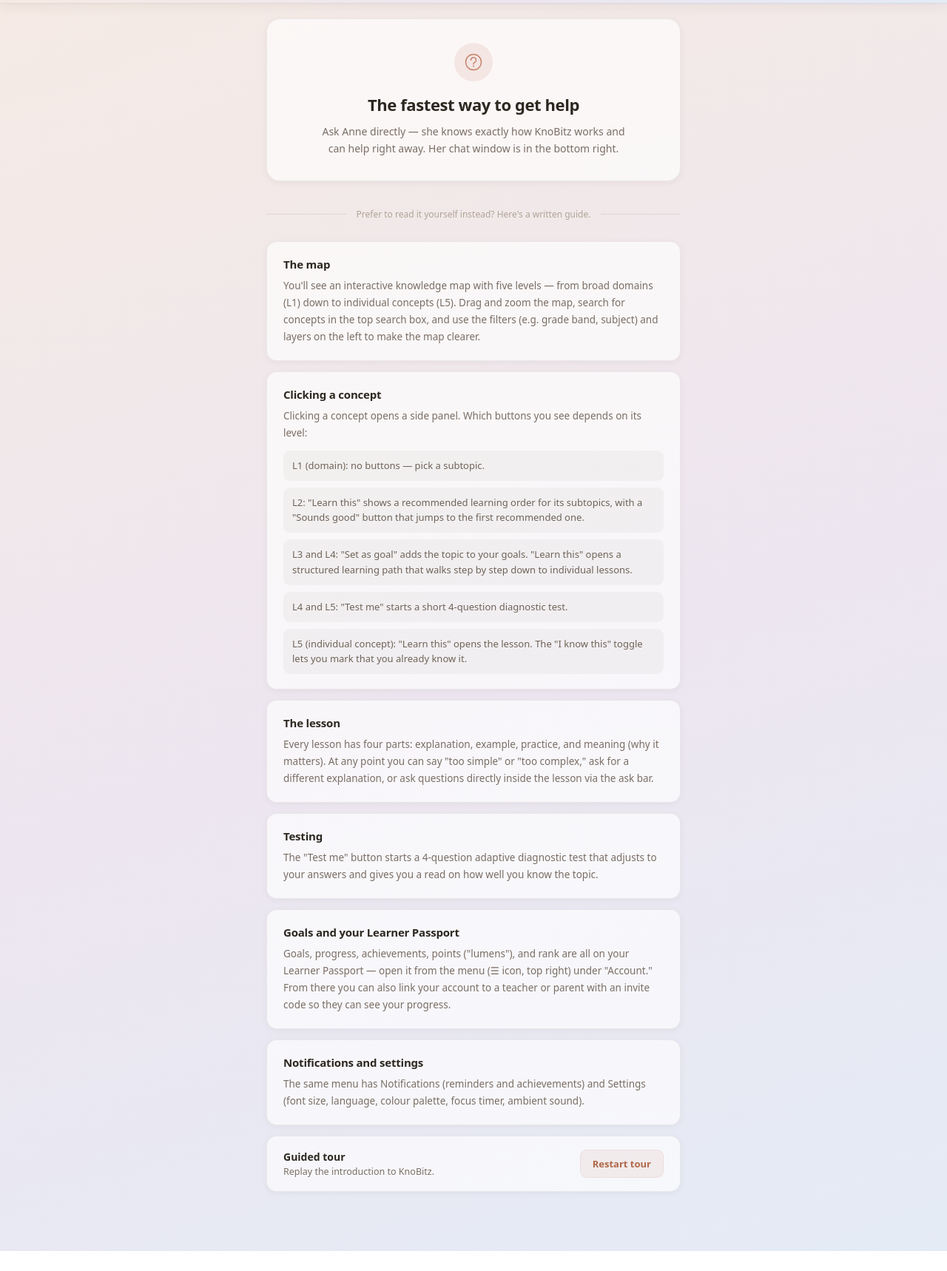
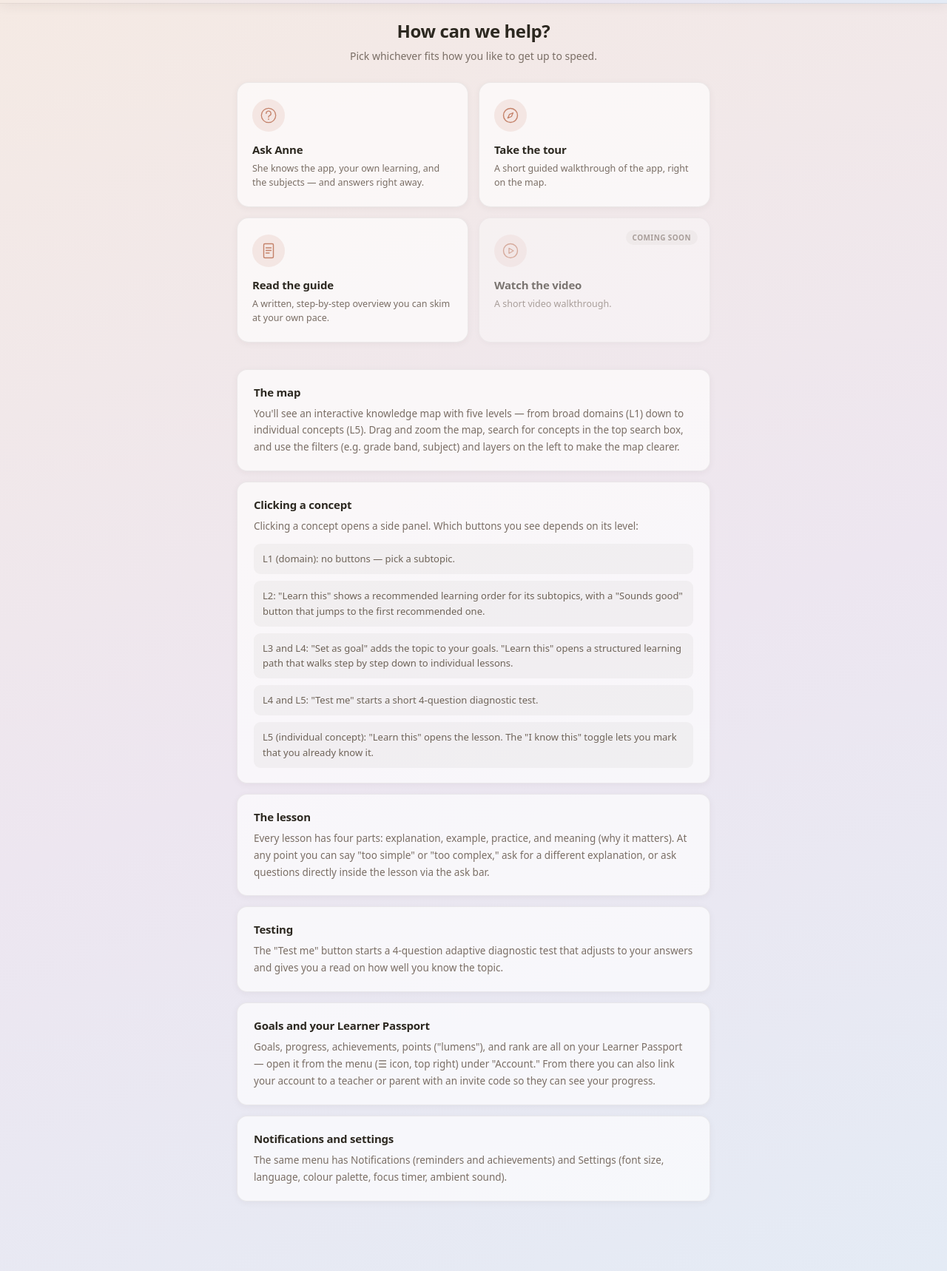
Before and after one commit to loorm/mapofknowledge, a website: page app/help.html in a window 1280 px wide. Shown: the part 47-1765 px from the top of the page at 74% size. Before the commit the page ends 1738 px from the top, so only its background shows below. Drawn offline with Linux system fonts and the light colour scheme; no server answers.

Commit message:
redesign: Help page as four parallel alternatives
Replaced the hero+divider+guide layout (which read as "ask Anne first,
or fall back to reading") with four equal-weight option cards: Ask Anne,
Take the tour, Read the guide, Watch the video (disabled/"Coming soon" —
no video yet). The written guide stays on the page, now reached via
smooth-scroll from its card instead of being the only fallback path.

Ask Anne needed a new window.Anne.open() (anne.js) since her panel lives
in the parent frame — the card closes this overlay and opens her chat in
one action instead of just closing the overlay and leaving the user to
find the avatar themselves.

```diff
--- a/app/css/help.css
+++ b/app/css/help.css
@@ -6,45 +6,79 @@
   min-height: 100vh;
 }
 .help-page {
-  max-width: 600px;
+  max-width: 680px;
   margin: 0 auto;
   padding: 72px 20px 80px;
 }
 
-/* ── "ask Anne" hero ── */
-.help-hero {
+/* ── intro ── */
+.help-intro {
   text-align: center;
+  margin-bottom: 26px;
+}
+.help-intro h1 {
+  font-size: 24px; font-weight: 720; letter-spacing: -0.4px;
+  color: var(--c1); margin-bottom: 8px;
+}
+.help-intro p {
+  font-size: 14px; color: var(--c4);
+}
+
+/* ── four parallel option cards ── */
+.help-options {
+  display: grid;
+  grid-template-columns: 1fr 1fr;
+  gap: 14px;
+  margin-bottom: 36px;
+}
+.help-option {
+  position: relative;
+  display: flex; flex-direction: column; align-items: flex-start;
+  text-align: left;
   background: rgba(255,255,255,0.65);
   border: 1px solid var(--i08);
-  border-radius: 18px;
+  border-radius: 16px;
   box-shadow: 0 2px 10px var(--i05);
-  padding: 32px 28px;
+  padding: 22px 20px;
+  font-family: inherit;
+  cursor: pointer;
+  transition: border-color 0.15s, transform 0.15s, box-shadow 0.15s;
 }
-.help-hero-icon {
-  width: 52px; height: 52px; margin: 0 auto 16px;
+.help-option:hover {
+  border-color: var(--accent-m);
+  transform: translateY(-2px);
+  box-shadow: 0 8px 22px var(--i08);
+}
+.help-option-icon {
+  width: 44px; height: 44px; margin-bottom: 14px;
   border-radius: 50%;
   display: flex; align-items: center; justify-content: center;
   background: var(--accent-m);
   color: var(--accent);
 }
-.help-hero-title {
-  font-size: 22px; font-weight: 720; letter-spacing: -0.4px;
-  color: var(--c1); margin-bottom: 10px;
+.help-option-title {
+  font-size: 15px; font-weight: 700; color: var(--c1);
+  letter-spacing: -0.2px; margin-bottom: 6px;
 }
-.help-hero-sub {
-  font-size: 14px; line-height: 1.65; color: var(--c4);
-  max-width: 420px; margin: 0 auto;
+.help-option-desc {
+  font-size: 12.5px; line-height: 1.55; color: var(--c4);
 }
-
-/* ── divider between "ask Anne" and the written guide ── */
-.help-divider {
-  display: flex; align-items: center; gap: 14px;
-  margin: 36px 0 28px;
-  font-size: 12px; color: var(--c7);
-  text-align: center;
+.help-option-disabled {
+  cursor: default;
+  opacity: 0.6;
 }
-.help-divider::before, .help-divider::after {
-  content: ''; flex: 1; height: 1px; background: var(--i10);
+.help-option-disabled:hover {
+  border-color: var(--i08);
+  transform: none;
+  box-shadow: 0 2px 10px var(--i05);
+}
+.help-option-badge {
+  position: absolute; top: 16px; right: 16px;
+  font-size: 10px; font-weight: 700; text-transform: uppercase; letter-spacing: 0.4px;
+  color: var(--c4);
+  background: var(--i06);
+  border-radius: 20px;
+  padding: 3px 9px;
 }
 
 /* ── written guide ── */
@@ -75,31 +109,7 @@
   border-radius: 9px;
 }
 
-/* ── guided-tour restart row ── */
-.help-action-row {
-  display: flex; align-items: center; justify-content: space-between; gap: 16px;
-  background: rgba(255,255,255,0.65);
-  border: 1px solid var(--i08);
-  border-radius: 14px;
-  padding: 18px 22px;
-  box-shadow: 0 2px 10px var(--i05);
+@media (max-width: 560px) {
+  .help-page { padding: 60px 16px 60px; }
+  .help-options { grid-template-columns: 1fr; }
 }
-.help-action-label {
-  font-size: 14px; font-weight: 650; color: var(--c1);
-}
-.help-action-desc {
-  font-size: 12.5px; color: var(--c4); margin-top: 2px;
-}
-.help-action-btn {
-  background: var(--accent-s); color: var(--accent-dark);
-  border: 1px solid var(--accent-m); border-radius: 9px;
-  padding: 9px 16px; font-size: 13px; font-weight: 620;
-  cursor: pointer; white-space: nowrap; font-family: inherit;
-}
-.help-action-btn:hover { background: var(--accent-m); }
-
-@media (max-width: 520px) {
-  .help-page { padding: 60px 16px 60px; }
-  .help-hero { padding: 26px 20px; }
-  .help-action-row { flex-direction: column; align-items: stretch; text-align: center; }
-}
--- a/app/help.html
+++ b/app/help.html
@@ -103,25 +103,64 @@
      ════════════════════════════════════════ -->
 <main class="help-page">
 
-  <!-- Ask Anne — the primary path, front and centre -->
-  <section class="help-hero">
-    <div class="help-hero-icon">
-      <svg width="26" height="26" viewBox="0 0 26 26" fill="none">
+  <div class="help-intro">
+    <h1 data-i18n="help.page_title">How can we help?</h1>
+    <p data-i18n="help.page_sub">Pick whichever fits how you like to get up to speed.</p>
+  </div>
+
+  <!-- Four parallel alternatives, not a suggested order -->
+  <div class="help-options">
+
+    <button class="help-option" id="opt-anne">
+      <div class="help-option-icon">
+        <svg width="24" height="24" viewBox="0 0 26 26" fill="none">
           <circle cx="13" cy="13" r="10.5" stroke="currentColor" stroke-width="1.4"/>
           <path d="M9.5 10.2a3.5 3.5 0 1 1 4.8 3.2c-.9.5-1.3 1-1.3 1.9v.5" stroke="currentColor" stroke-width="1.4" stroke-linecap="round"/>
           <circle cx="13" cy="18.5" r="1" fill="currentColor"/>
         </svg>
       </div>
-    <h1 class="help-hero-title" data-i18n="help.hero_title">The fastest way to get help</h1>
-    <p class="help-hero-sub" data-i18n="help.hero_sub">Ask Anne directly — she knows exactly how KnoBitz works and can help right away. Her chat window is in the bottom right.</p>
-  </section>
+      <div class="help-option-title" data-i18n="help.opt_anne_title">Ask Anne</div>
+      <div class="help-option-desc" data-i18n="help.opt_anne_desc">She knows the app, your own learning, and the subjects — and answers right away.</div>
+    </button>
 
-  <div class="help-divider">
-    <span data-i18n="help.reading_note">Prefer to read it yourself instead? Here's a written guide.</span>
+    <button class="help-option" id="opt-tour">
+      <div class="help-option-icon">
+        <svg width="24" height="24" viewBox="0 0 24 24" fill="none">
+          <circle cx="12" cy="12" r="9.5" stroke="currentColor" stroke-width="1.4"/>
+          <path d="M15.5 8.5l-2.2 5-5 2.2 2.2-5 5-2.2z" stroke="currentColor" stroke-width="1.3" stroke-linejoin="round"/>
+        </svg>
+      </div>
+      <div class="help-option-title" data-i18n="help.opt_tour_title">Take the tour</div>
+      <div class="help-option-desc" data-i18n="help.opt_tour_desc">A short guided walkthrough of the app, right on the map.</div>
+    </button>
+
+    <button class="help-option" id="opt-doc">
+      <div class="help-option-icon">
+        <svg width="24" height="24" viewBox="0 0 24 24" fill="none">
+          <rect x="5.5" y="2.5" width="13" height="19" rx="1.5" stroke="currentColor" stroke-width="1.4"/>
+          <path d="M8.5 8h7M8.5 11.5h7M8.5 15h4.5" stroke="currentColor" stroke-width="1.3" stroke-linecap="round"/>
+        </svg>
+      </div>
+      <div class="help-option-title" data-i18n="help.opt_doc_title">Read the guide</div>
+      <div class="help-option-desc" data-i18n="help.opt_doc_desc">A written, step-by-step overview you can skim at your own pace.</div>
+    </button>
+
+    <div class="help-option help-option-disabled" id="opt-video" title="Coming soon">
+      <span class="help-option-badge" data-i18n="help.soon">Coming soon</span>
+      <div class="help-option-icon">
+        <svg width="24" height="24" viewBox="0 0 24 24" fill="none">
+          <circle cx="12" cy="12" r="9.5" stroke="currentColor" stroke-width="1.4"/>
+          <path d="M10 8.5l6 3.5-6 3.5v-7z" stroke="currentColor" stroke-width="1.3" stroke-linejoin="round"/>
+        </svg>
+      </div>
+      <div class="help-option-title" data-i18n="help.opt_video_title">Watch the video</div>
+      <div class="help-option-desc" data-i18n="help.opt_video_desc">A short video walkthrough.</div>
     </div>
 
-  <!-- Written Getting Started guide -->
-  <section class="help-guide">
+  </div>
+
+  <!-- Written Getting Started guide — reached via the "Read the guide" card above -->
+  <section class="help-guide" id="help-guide">
 
     <div class="help-guide-section">
       <h2 data-i18n="help.map_title">The map</h2>
@@ -162,23 +201,30 @@
 
   </section>
 
-  <section class="help-action-row">
-    <div class="help-action-text">
-      <div class="help-action-label" data-i18n="settings.guided_tour">Guided tour</div>
-      <div class="help-action-desc" data-i18n="settings.tour_desc">Replay the introduction to KnoBitz.</div>
-    </div>
-    <button class="help-action-btn" data-i18n="btn.restart_tour"
-      onclick="localStorage.setItem(window.lsKey('kq_force_tour'),'1');window.location='index.html'">
-      Restart tour
-    </button>
-  </section>
-
 </main>
 
 <script src="js/topbar-notif.js"></script>
 <script>
   document.getElementById('nav-menu').addEventListener('click', e => { e.stopPropagation(); document.getElementById('nav-dropdown').classList.toggle('open'); document.getElementById('nav-menu').classList.toggle('active'); });
   document.addEventListener('click', () => { document.getElementById('nav-dropdown').classList.remove('open'); document.getElementById('nav-menu').classList.remove('active'); });
+
+  // Closes this overlay and opens Anne's chat panel on the map underneath —
+  // she lives in the parent frame, so both calls have to go through it.
+  document.getElementById('opt-anne').addEventListener('click', function () {
+    if (window.parent !== window && typeof window.parent.closeOverlay === 'function') {
+      window.parent.closeOverlay();
+    }
+    if (window.parent !== window && window.parent.Anne) window.parent.Anne.open();
+  });
+
+  document.getElementById('opt-tour').addEventListener('click', function () {
+    localStorage.setItem(window.lsKey('kq_force_tour'), '1');
+    window.location = 'index.html';
+  });
+
+  document.getElementById('opt-doc').addEventListener('click', function () {
+    document.getElementById('help-guide').scrollIntoView({ behavior: 'smooth', block: 'start' });
+  });
 </script>
 </body>
 </html>
```
Also changed, not shown: app/js/anne.js (+10 -3 lines), 1 other file. Lines whose indentation alone changed are shown as unchanged.
